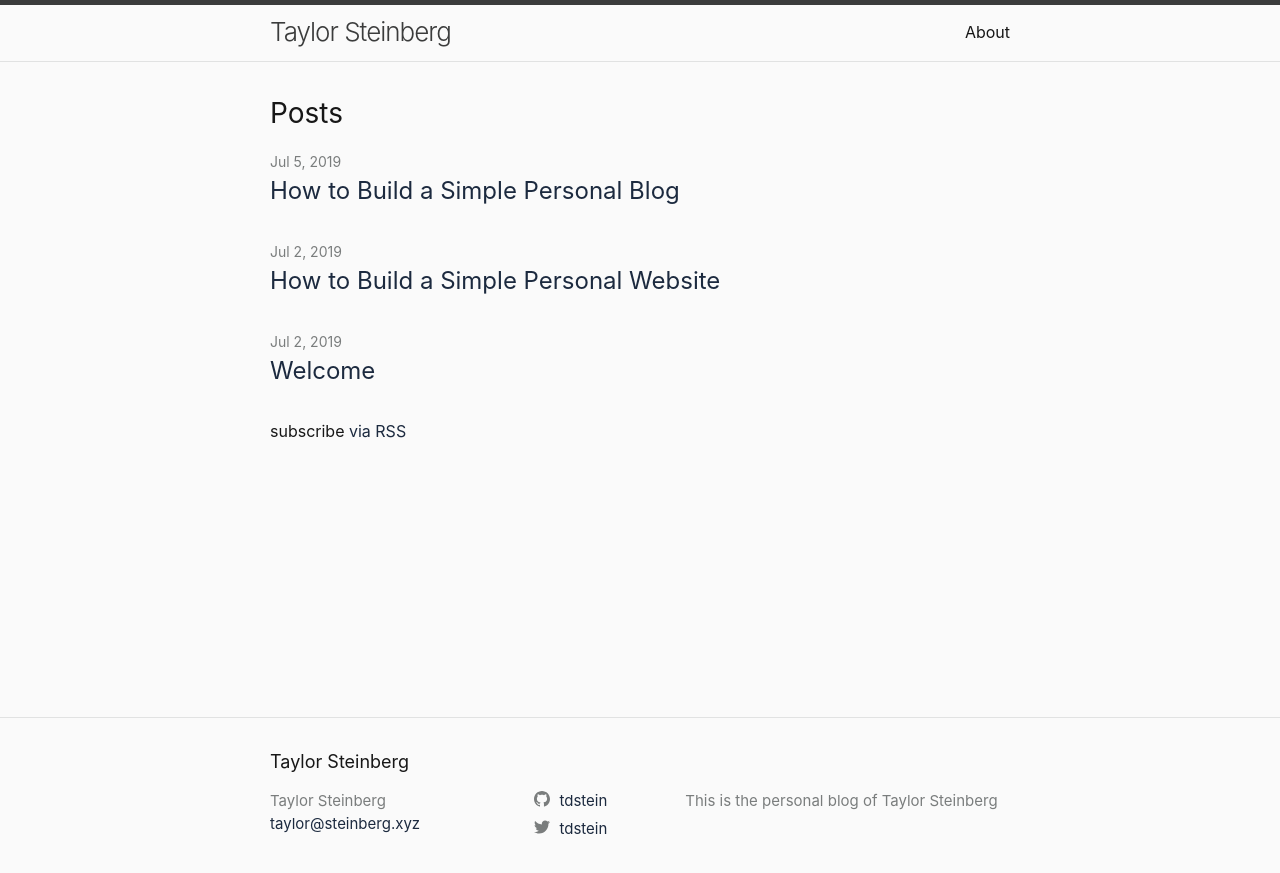
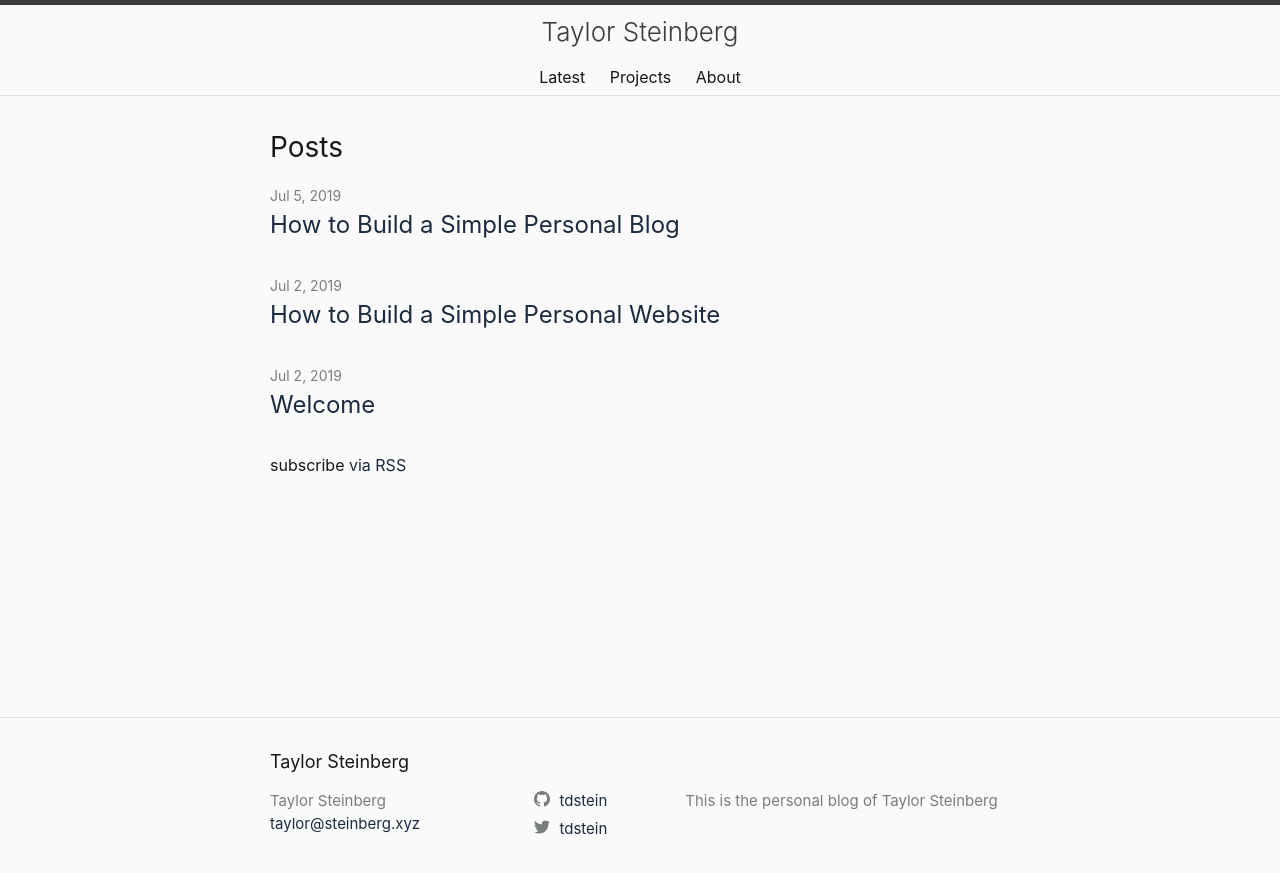
Before and after one commit to tdstein/personal-blog, a Jekyll site: the page built from index.md, in a window 1280 px wide. Shown: the top 873 px of the page. Built offline with Jekyll 4.4.1, drawn with Linux system fonts in a browser that asks for light colours.

Commit message:
Refactors the navigation

```diff
--- a/_includes/header.html
+++ b/_includes/header.html
@@ -1,9 +1,10 @@
 <header class="site-header" role="banner">
 
-  <div class="wrapper">
+  <div class="wrapper" style="text-align: center;">
     {%- assign default_paths = site.pages | map: "path" -%}
     {%- assign page_paths = site.header_pages | default: default_paths -%}
     <a class="site-title" rel="author" href="{{ "/" | relative_url }}">{{ site.title | escape }}</a>
+    <br />
 
     {%- if page_paths -%}
       <nav class="site-nav">
@@ -20,6 +21,8 @@
           {%- for path in page_paths -%}
             {%- assign my_page = site.pages | where: "path", path | first -%}
             {%- if my_page.title -%}
+            <a class="page-link" href="{{ "/" | relative_url }}">Latest</a>
+            <a class="page-link" href="{{ "/" | relative_url }}">Projects</a>
             <a class="page-link" href="{{ my_page.url | relative_url }}">{{ my_page.title | escape }}</a>
             {%- endif -%}
           {%- endfor -%}
--- a/_sass/minima/_layout.scss
+++ b/_sass/minima/_layout.scss
@@ -14,9 +14,8 @@
   @include relative-font-size(1.625);
   font-weight: 300;
   line-height: $base-line-height * $base-font-size * 2.25;
-  letter-spacing: -1px;
   margin-bottom: 0;
-  float: left;
+  text-align: center;
 
   &,
   &:visited {
@@ -25,8 +24,7 @@
 }
 
 .site-nav {
-  float: right;
-  line-height: $base-line-height * $base-font-size * 2.25;
+  line-height: $base-line-height * $base-font-size * 1.5;
 
   .nav-trigger {
       display: none;
```
